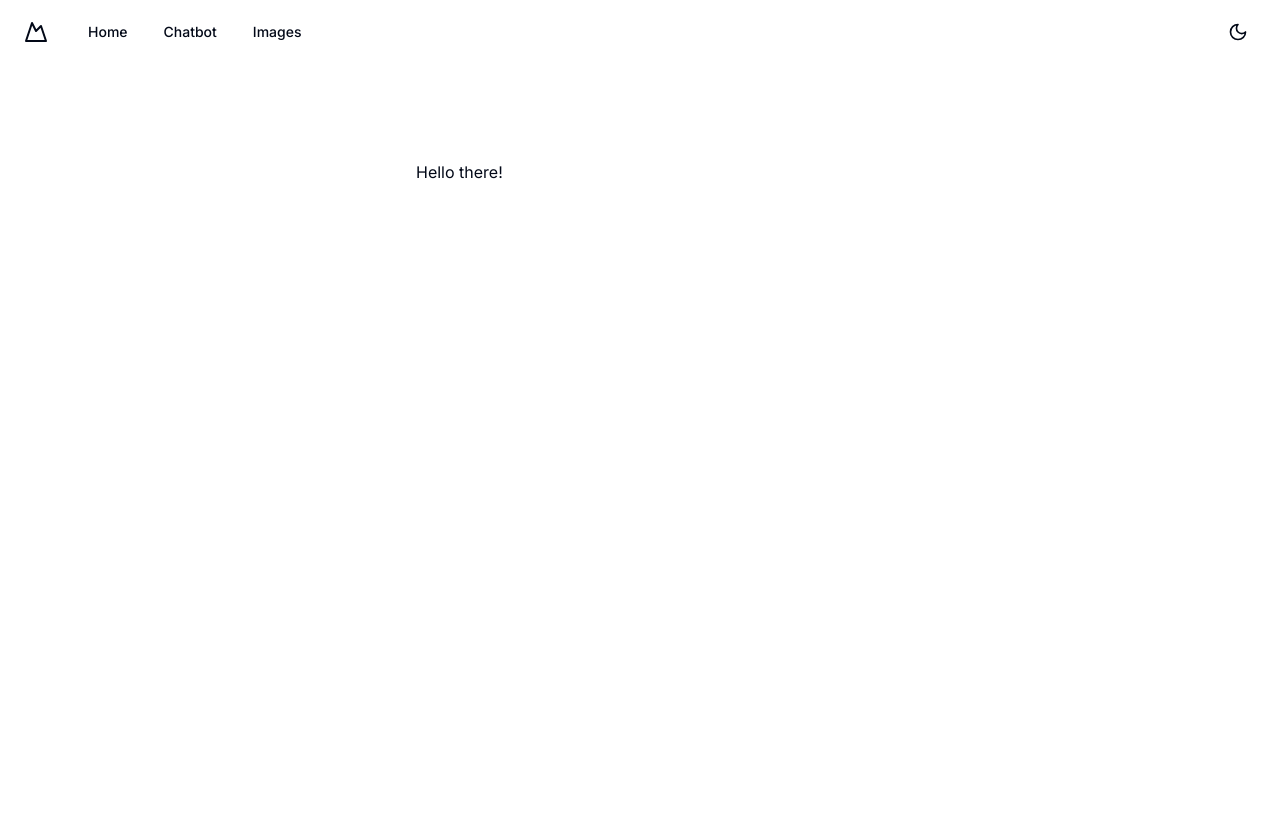
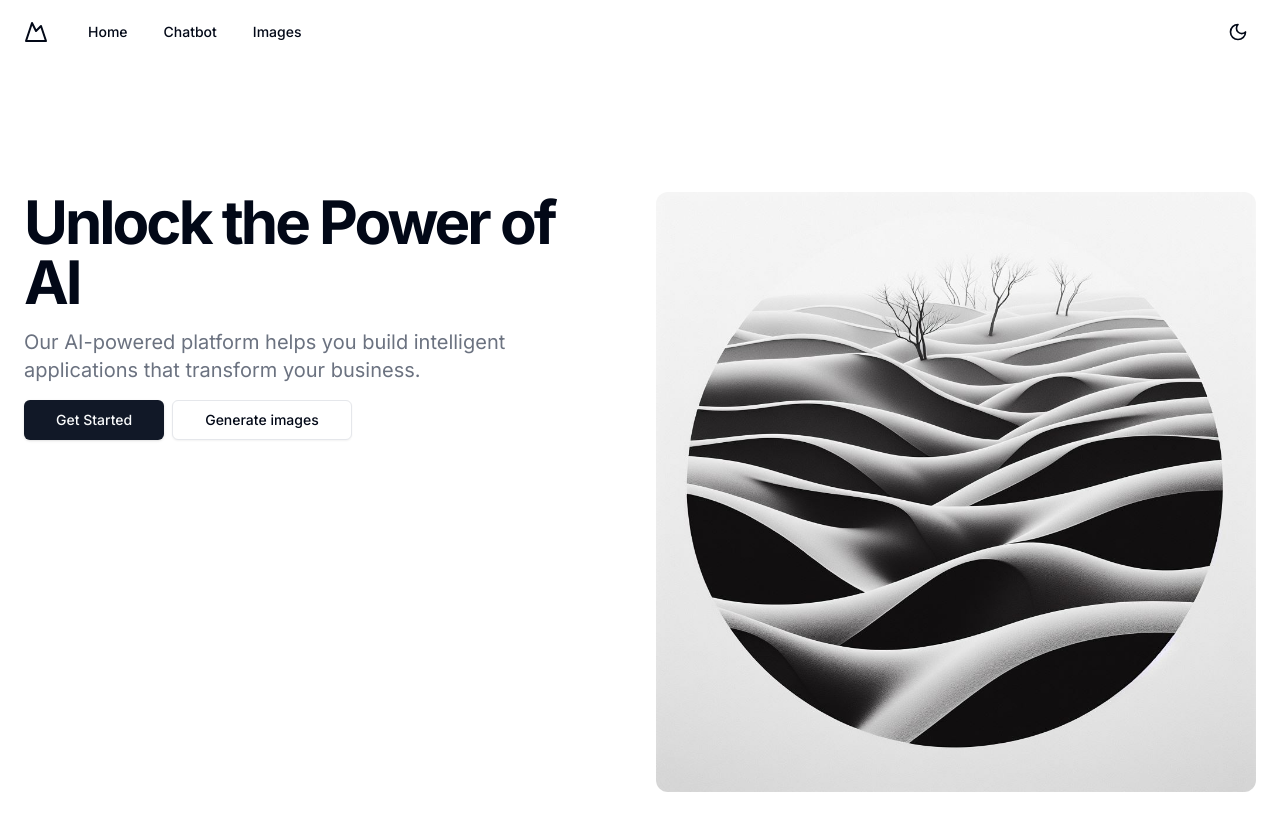
Before and after one commit to zepedroc/Whatevs, a Next.js app: page / in a window 1280 px wide. Shown: the top 830 px of the page. Before the commit the page ends 800 px from the top, so only its background shows below. Built offline with nearby package versions, Linux system fonts and the light colour scheme.

Commit message:
Homepage

```diff
--- a/src/app/page.tsx
+++ b/src/app/page.tsx
@@ -1,10 +1,47 @@
+import Image from 'next/image';
+import Link from 'next/link';
+
 import NavBar from '@/components/navbar';
 
 export default function Home() {
   return (
     <>
       <NavBar />
-      <div className="flex flex-col w-full max-w-md py-24 mx-auto stretch">Hello there!</div>
+      <main className="flex-1">
+        <section className="w-full py-12 md:py-24 lg:py-32">
+          <div className="container px-4 md:px-6">
+            <div className="grid gap-6 lg:grid-cols-[1fr_400px] lg:gap-12 xl:grid-cols-[1fr_600px]">
+              <div className="space-y-4">
+                <h1 className="text-3xl font-bold tracking-tighter sm:text-5xl xl:text-6xl/none">Unlock the Power of AI</h1>
+                <p className="max-w-[600px] text-gray-500 md:text-xl dark:text-gray-400">
+                  Our AI-powered platform helps you build intelligent applications that transform your business.
+                </p>
+                <div className="flex flex-col gap-2 min-[400px]:flex-row">
+                  <Link
+                    className="inline-flex h-10 items-center justify-center rounded-md bg-gray-900 px-8 text-sm font-medium text-gray-50 shadow transition-colors hover:bg-gray-900/90 focus-visible:outline-none focus-visible:ring-1 focus-visible:ring-gray-950 disabled:pointer-events-none disabled:opacity-50 dark:bg-gray-50 dark:text-gray-900 dark:hover:bg-gray-50/90 dark:focus-visible:ring-gray-300"
+                    href="/chatbot"
+                  >
+                    Get Started
+                  </Link>
+                  <Link
+                    className="inline-flex h-10 items-center justify-center rounded-md border border-gray-200 border-gray-200 bg-white px-8 text-sm font-medium shadow-sm transition-colors hover:bg-gray-100 hover:text-gray-900 focus-visible:outline-none focus-visible:ring-1 focus-visible:ring-gray-950 disabled:pointer-events-none disabled:opacity-50 dark:border-gray-800 dark:border-gray-800 dark:bg-gray-950 dark:hover:bg-gray-800 dark:hover:text-gray-50 dark:focus-visible:ring-gray-300"
+                    href="/images"
+                  >
+                    Generate images
+                  </Link>
+                </div>
+              </div>
+              <Image
+                alt="Hero"
+                className="mx-auto aspect-video overflow-hidden rounded-xl object-bottom sm:w-full lg:order-last lg:aspect-square"
+                height="550"
+                src="/ai_homepage.jpeg"
+                width="550"
+              />
+            </div>
+          </div>
+        </section>
+      </main>
     </>
   );
 }
```
Also changed, not shown: public/ai_homepage.jpeg (added).
